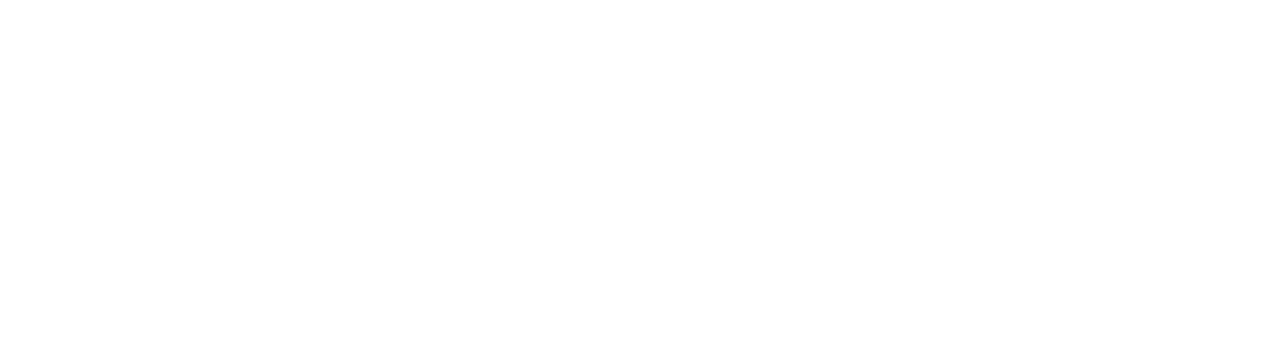
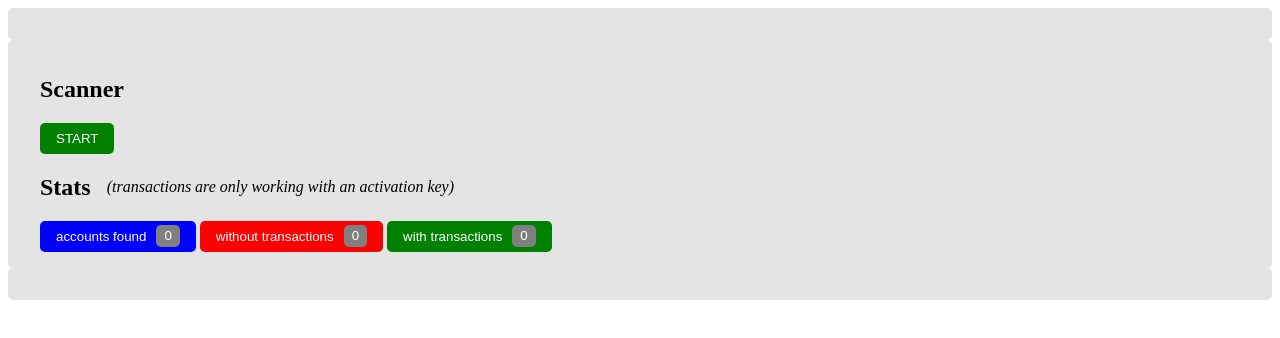
Before and after one commit to kevinniel/MDS_B3_APLIDESKTOP_2324, a plain HTML site: page index.html in a window 1280 px wide. Drawn offline with Linux system fonts and the light colour scheme.

Commit message:
update section Scanner ✅

```diff
--- a/index.html
+++ b/index.html
@@ -10,7 +10,25 @@
     <header></header>
     <main>
       <section class="infos"></section>
-      <section class="scanner"></section>
+      <section class="scanner">
+        <h2 class="heading">Scanner</h2>
+        <button class="start">START</button>
+        <div class="stats">
+          <h2 class="heading">Stats</h2>
+          <i>(transactions are only working with an activation key)</i>
+        </div>
+        <div>
+          <button class="found">
+            accounts found<span class="found_count count">0</span>
+          </button>
+          <button class="without">
+            without transactions<span class="without_count count">0</span>
+          </button>
+          <button class="with">
+            with transactions<span class="with_count count">0</span>
+          </button>
+        </div>
+      </section>
       <section class="accounts"></section>
     </main>
     <footer></footer>
--- a/styles.css
+++ b/styles.css
@@ -0,0 +1,42 @@
+button{
+    border: 0px;
+    padding: 0.5rem 1rem;
+    border-radius: 5px;
+    color: white;
+    cursor: pointer;
+}
+
+.scanner,
+.infos,
+.accounts{
+    padding: 1rem 2rem;
+    background-color: rgba(207, 207, 207, 0.565);
+    border-radius: 5px;
+}
+
+.start{
+    background-color: green;
+}
+
+.found{
+    background-color: blue;
+}
+.without{
+    background-color: red;
+}
+.with{
+    background-color: green;
+}
+
+.stats{
+    display: flex;
+    align-items: center;
+    gap: 1rem;
+}
+
+.count{
+    padding: .2rem .5rem;
+    background-color: grey;
+    border-radius: 5px;
+    margin-left: 10px;
+}
```
